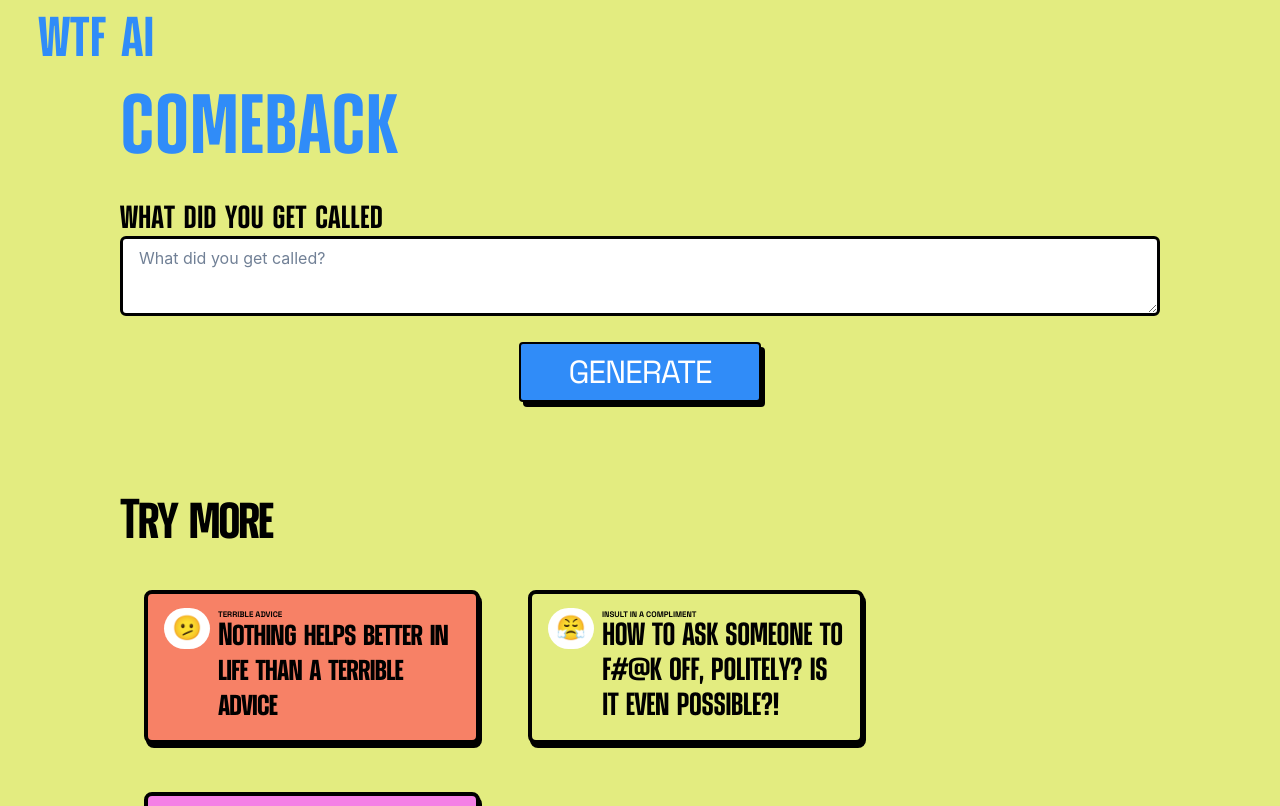
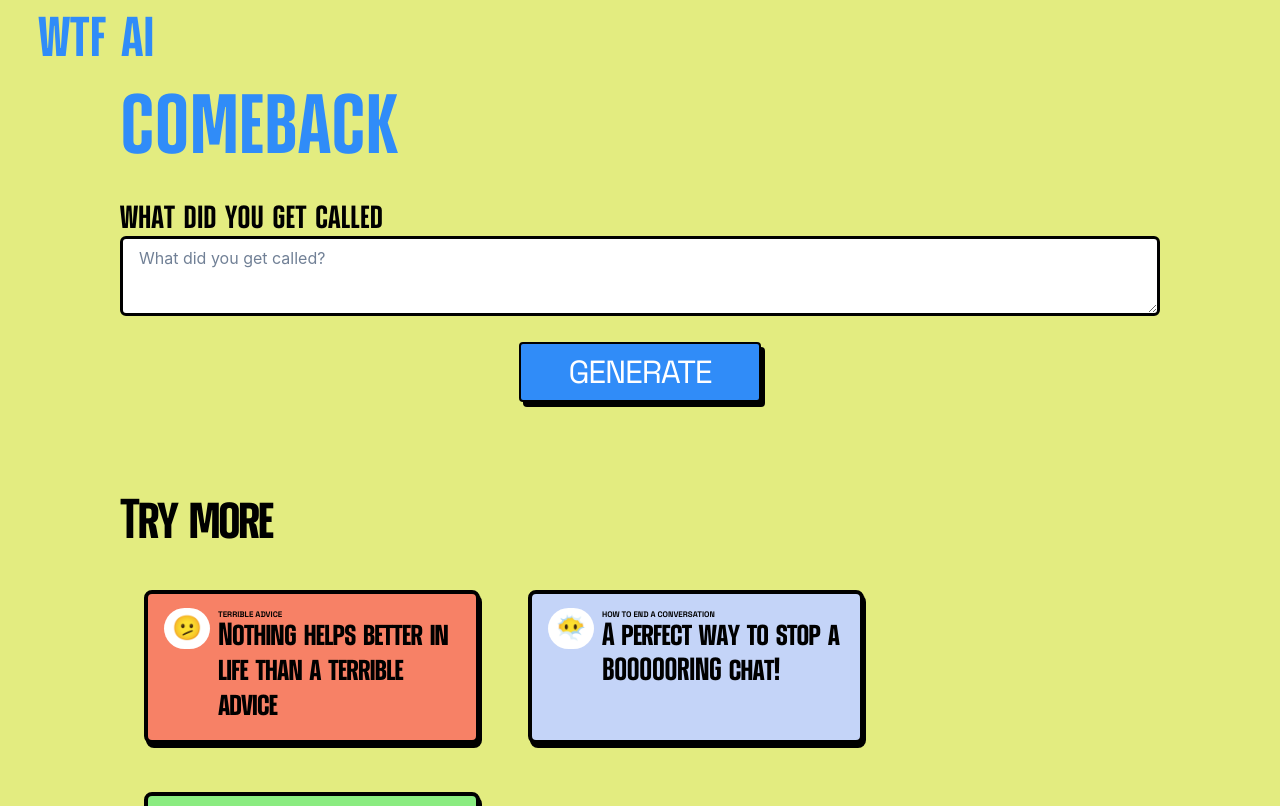
Before and after one commit to ritvij14/wtf-ai-frontend, a Next.js app: page /prompt in a window 1280 px wide. Shown: the top 806 px of the page. Built offline with nearby package versions, Linux system fonts and the light colour scheme.

Commit message:
:ambulance: fixed randomised keys

```diff
--- a/components/landingDesc.tsx
+++ b/components/landingDesc.tsx
@@ -62,7 +62,7 @@ const LandingDesc = () => {
       <Wrap spacing="3rem" px="10%" py="3rem">
         {options.map((option) => (
           <PromptCard
-            key={option.desc.length}
+            key={PromptType[option.type].length}
             color={`#${option.color}`}
             desc={option.desc}
             emoji={option.emoji}
--- a/components/promptCard.tsx
+++ b/components/promptCard.tsx
@@ -31,7 +31,7 @@ const PromptCard: React.FC<Props> = ({ emoji, type, desc, color }) => {
         transform: "scale(1.1)",
       }}
       onClick={() => {
-        router.push(`/prompt?type=${type}`);
+        router.replace(`/prompt?type=${type}`);
       }}
     >
       <Box
--- a/components/promptMain.tsx
+++ b/components/promptMain.tsx
@@ -9,9 +9,15 @@ import { TbEdit } from "react-icons/tb";
 
 type Props = {
   type: String;
+  options: {
+    color: string;
+    desc: string;
+    emoji: string;
+    type: PromptType;
+  }[];
 };
 
-const PromptMain: React.FC<Props> = ({ type }) => {
+const PromptMain: React.FC<Props> = ({ type, options }) => {
   const [prompt, setPrompt] = React.useState("");
   const [response, setResponse] = React.useState("");
   const [isLoading, setLoading] = React.useState(false);
@@ -28,52 +34,6 @@ const PromptMain: React.FC<Props> = ({ type }) => {
     setPrompt("");
     setResponse("");
   }, [type]);
-
-  var options = [
-    {
-      color: "FFD503",
-      desc: "A perfect comeback for every A##h%e out there",
-      emoji: "🤬",
-      type: PromptType.comeback,
-    },
-    {
-      color: "F78166",
-      desc: "Nothing helps better in life than a terrible advice",
-      emoji: "🫤",
-      type: PromptType.advice,
-    },
-    {
-      color: "F480E5",
-      desc: 'Stop being a boomer and finally "GET" a joke!',
-      emoji: "🧐",
-      type: PromptType.joke,
-    },
-    {
-      color: "8AEC80",
-      desc: "You suck at a lot of things, ever wondered why?",
-      emoji: "🥶",
-      type: PromptType.sucks,
-    },
-    {
-      color: "C4D4F8",
-      desc: "A perfect way to stop a BOOOOORING chat!",
-      emoji: "😶‍🌫️",
-      type: PromptType.endConversation,
-    },
-    {
-      color: "E3EC80",
-      desc: "HOW TO ASK SOMEONE TO F#@K OFF, POLITELY? IS IT EVEN POSSIBLE?!",
-      emoji: "😤",
-      type: PromptType.compliment,
-    },
-  ];
-
-  options = options.filter((val) => PromptType[val.type] != type);
-  const option1 = options[Math.floor(Math.random() * options.length)];
-  options = options.filter((val) => val.type != option1.type);
-  const option2 = options[Math.floor(Math.random() * options.length)];
-  options = options.filter((val) => val.type != option2.type);
-  const option3 = options[Math.floor(Math.random() * options.length)];
 
   return (
     <Box
@@ -312,9 +272,12 @@ const PromptMain: React.FC<Props> = ({ type }) => {
         Try more
       </Text>
       <Wrap spacing="3rem" py="1.5rem" px="1.5rem">
-        {[option1, option2, option3].map((option) => (
+        {options
+          .reverse()
+          .slice(0, 3)
+          .map((option) => (
             <PromptCard
-            key={option.desc.length}
+              key={PromptType[option.type].length}
               color={`#${option.color}`}
               desc={option.desc}
               emoji={option.emoji}
@@ -327,6 +290,3 @@ const PromptMain: React.FC<Props> = ({ type }) => {
 };
 
 export default PromptMain;
-/**
- *
- */
--- a/pages/prompt.tsx
+++ b/pages/prompt.tsx
@@ -4,10 +4,59 @@ import React from "react";
 import Footer from "../components/footer";
 import PromptHeader from "../components/promptHeader";
 import PromptMain from "../components/promptMain";
+import PromptType from "../types";
 
 const PromptPage = () => {
   const router = useRouter();
   const data = router.query;
+
+  var options = [
+    {
+      color: "FFD503",
+      desc: "A perfect comeback for every A##h%e out there",
+      emoji: "🤬",
+      type: PromptType.comeback,
+    },
+    {
+      color: "F78166",
+      desc: "Nothing helps better in life than a terrible advice",
+      emoji: "🫤",
+      type: PromptType.advice,
+    },
+    {
+      color: "F480E5",
+      desc: 'Stop being a boomer and finally "GET" a joke!',
+      emoji: "🧐",
+      type: PromptType.joke,
+    },
+    {
+      color: "8AEC80",
+      desc: "You suck at a lot of things, ever wondered why?",
+      emoji: "🥶",
+      type: PromptType.sucks,
+    },
+    {
+      color: "C4D4F8",
+      desc: "A perfect way to stop a BOOOOORING chat!",
+      emoji: "😶‍🌫️",
+      type: PromptType.endConversation,
+    },
+    {
+      color: "E3EC80",
+      desc: "HOW TO ASK SOMEONE TO F#@K OFF, POLITELY? IS IT EVEN POSSIBLE?!",
+      emoji: "😤",
+      type: PromptType.compliment,
+    },
+  ];
+
+  options = options.filter((val) => PromptType[val.type] != data["type"]);
+  const option1 = options[Math.floor(Math.random() * options.length)];
+  options = options.filter((val) => val.type != option1.type);
+  const option2 = options[Math.floor(Math.random() * options.length)];
+  options = options.filter((val) => val.type != option2.type);
+  const option3 = options[Math.floor(Math.random() * options.length)];
+
+  const sentOptions = [option1, option2, option3];
 
   return (
     <Box
@@ -26,7 +75,10 @@ const PromptPage = () => {
       }
     >
       <PromptHeader />
-      <PromptMain type={data["type"]?.toString() || "comeback"} />
+      <PromptMain
+        type={data["type"]?.toString() || "comeback"}
+        options={sentOptions}
+      />
       <Footer />
     </Box>
   );
```
Lines whose indentation alone changed are shown as unchanged.
